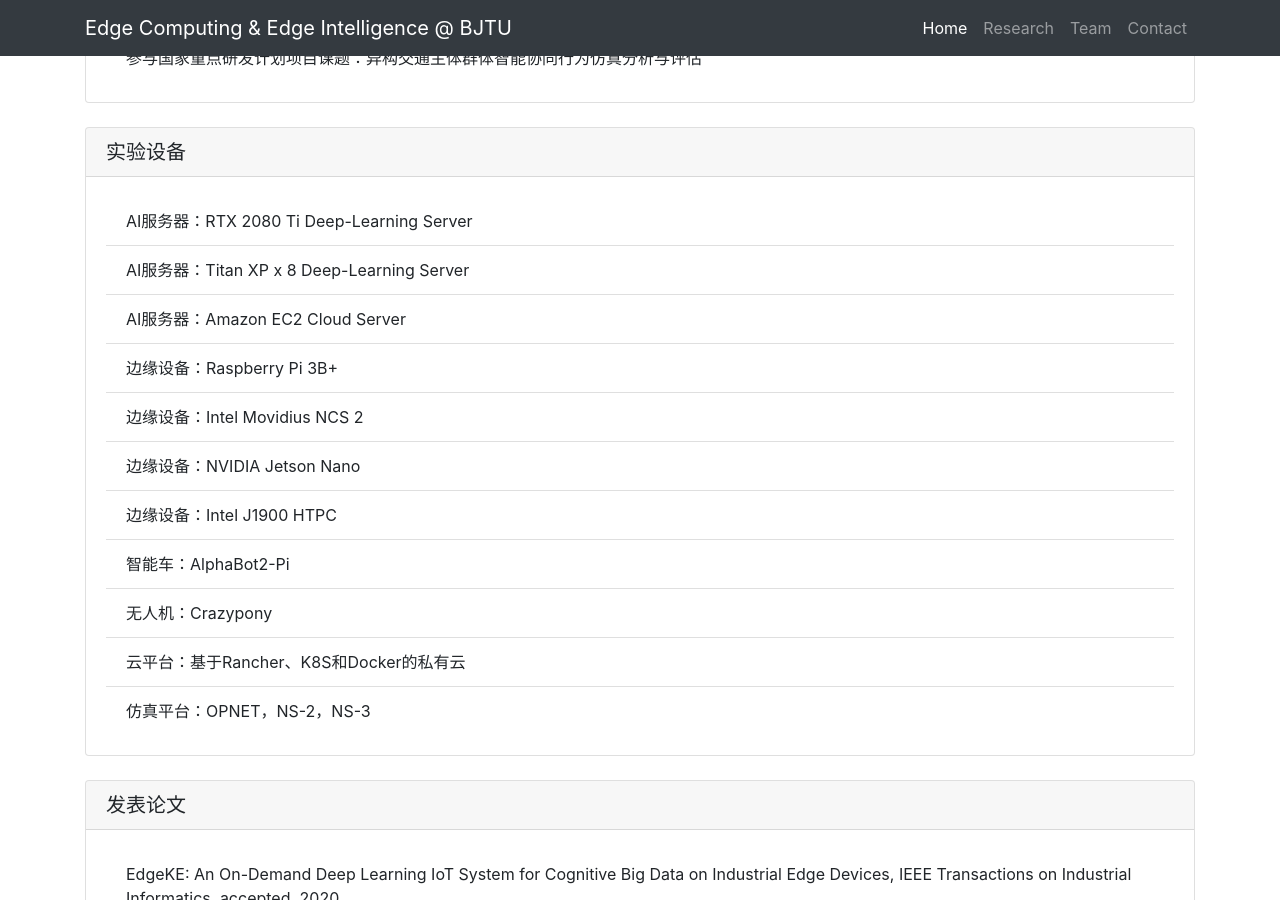
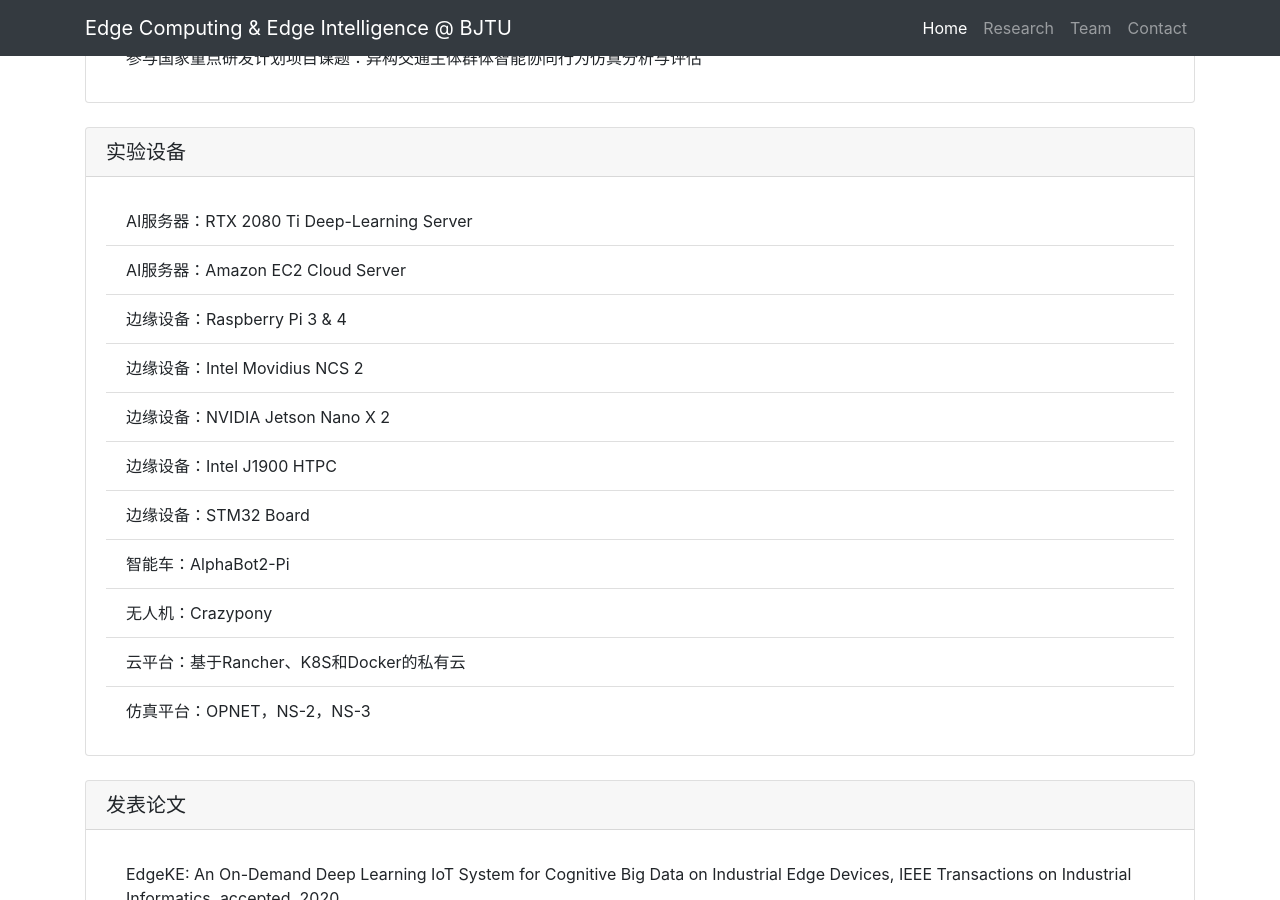
Before and after one commit to fangvv/Homepage, a Jekyll site: the page Edgecomp/index.html, which Jekyll copies as it is, in a window 1280 px wide and 900 px high, scrolled down 1722 px. Built offline with Jekyll 4.4.1, drawn with Linux system fonts in a browser that asks for light colours; comment, search, counter and statistics services are not loaded.

Commit message:
change device info

```diff
--- a/Edgecomp/index.html
+++ b/Edgecomp/index.html
@@ -108,12 +108,12 @@
   <div class="card-body">
     <ul class="list-group list-group-flush">
       <li class="list-group-item">AI服务器：RTX 2080 Ti Deep-Learning Server</li>
-      <li class="list-group-item">AI服务器：Titan XP x 8 Deep-Learning Server</li>
       <li class="list-group-item">AI服务器：Amazon EC2 Cloud Server</li>
-      <li class="list-group-item">边缘设备：Raspberry Pi 3B+</li>
+      <li class="list-group-item">边缘设备：Raspberry Pi 3 & 4</li>
       <li class="list-group-item">边缘设备：Intel Movidius NCS 2</li>
-      <li class="list-group-item">边缘设备：NVIDIA Jetson Nano</li>
+      <li class="list-group-item">边缘设备：NVIDIA Jetson Nano X 2</li>
       <li class="list-group-item">边缘设备：Intel J1900 HTPC</li>
+      <li class="list-group-item">边缘设备：STM32 Board</li>
       <li class="list-group-item">智能车：AlphaBot2-Pi</li>
       <li class="list-group-item">无人机：Crazypony</li>
       <li class="list-group-item">云平台：基于Rancher、K8S和Docker的私有云</li>
```
